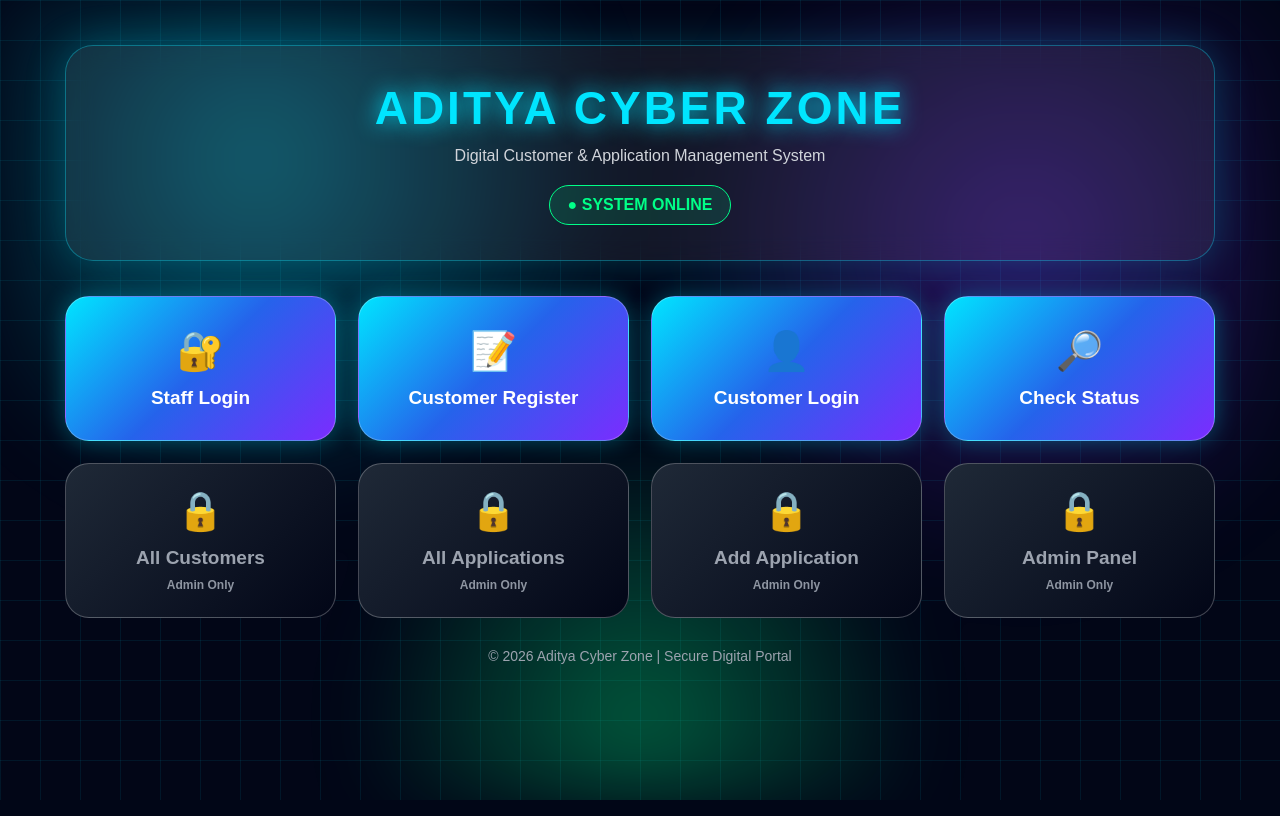
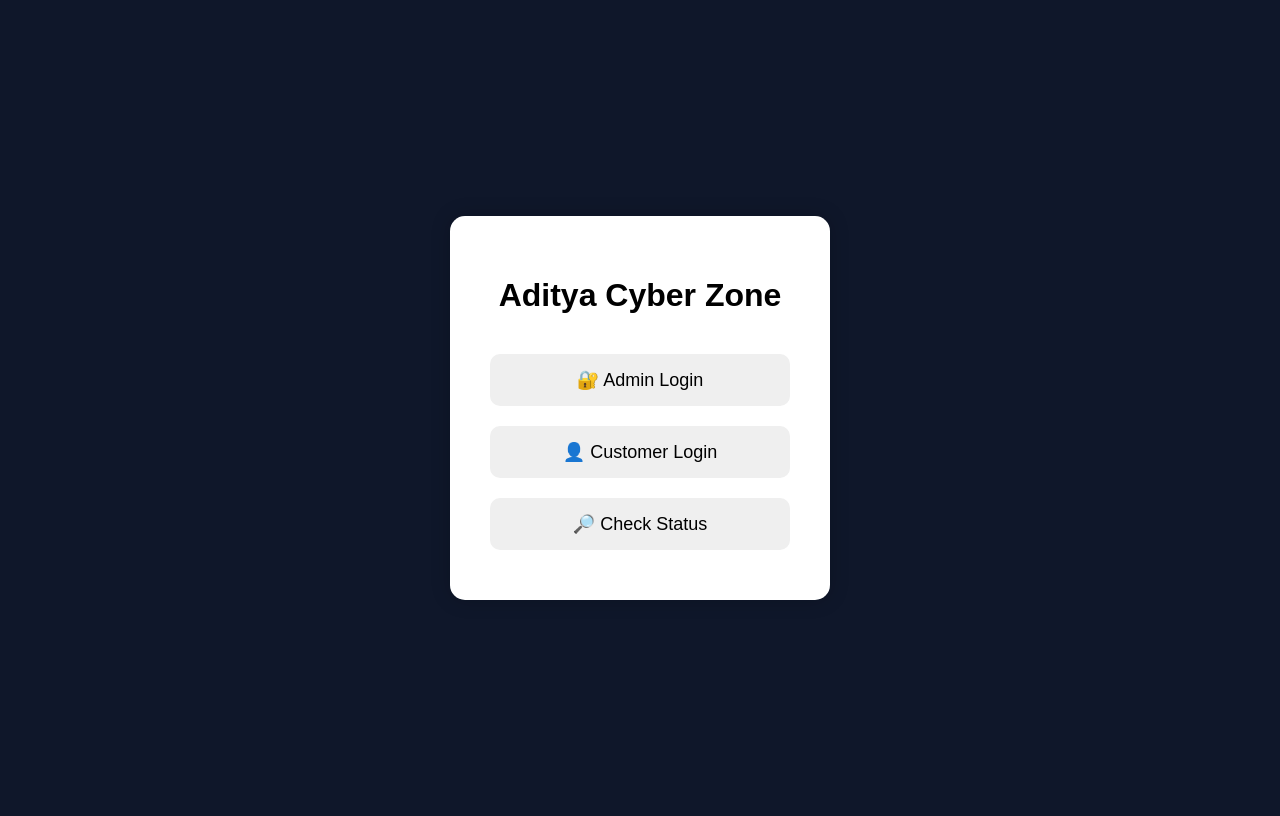
Before and after one commit to Adityakumar444uu/aditya-cyber-zone, a Django app: page / in a window 1280 px wide. Run offline with Django 5.2, Linux system fonts and the light colour scheme.

Commit message:
Updated home and admin navigation

```diff
--- a/customers_app/views.py
+++ b/customers_app/views.py
@@ -216,21 +216,11 @@ def home(request):
 
     links = [
 
-        {"name": "Staff Login", "url": "/login/", "icon": "🔐", "admin": False},
+        {"name": "Admin Login", "url": "/admin/", "icon": "🔐"},
 
-        {"name": "Customer Register", "url": "/customer-register/", "icon": "📝", "admin": False},
+        {"name": "Customer Login", "url": "/customer-login/", "icon": "👤"},
 
-        {"name": "Customer Login", "url": "/customer-login/", "icon": "👤", "admin": False},
-
-        {"name": "Check Status", "url": "/check-status/", "icon": "🔎", "admin": False},
-
-        {"name": "All Customers", "url": "/customers/", "icon": "📋", "admin": True},
-
-        {"name": "All Applications", "url": "/applications/", "icon": "📂", "admin": True},
-
-        {"name": "Add Application", "url": "/add-application/", "icon": "➕", "admin": True},
-
-        {"name": "Admin Panel", "url": "/admin/", "icon": "⚙️", "admin": True},
+        {"name": "Check Status", "url": "/check-status/", "icon": "🔎"},
 
     ]
 
--- a/templates/home.html
+++ b/templates/home.html
@@ -2,228 +2,73 @@
 <html>
 <head>
 <title>Aditya Cyber Zone</title>
-    <meta name="viewport" content="width=device-width, initial-scale=1">
 
 <style>
-        *{margin:0;padding:0;box-sizing:border-box;font-family:Arial, sans-serif;}
 
 body{
-            min-height:100vh;
-            background:#020617;
-            color:white;
-            overflow-x:hidden;
+background:#0f172a;
+display:flex;
+justify-content:center;
+align-items:center;
+height:100vh;
+font-family:Arial;
 }
 
-        body::before{
-            content:"";
-            position:fixed;
-            inset:0;
-            background:
-                linear-gradient(rgba(0,229,255,.08) 1px, transparent 1px),
-                linear-gradient(90deg, rgba(0,229,255,.08) 1px, transparent 1px);
-            background-size:40px 40px;
-            z-index:-2;
-        }
-
-        .glow{
-            position:fixed;
-            inset:0;
-            background:
-                radial-gradient(circle at 20% 20%, #00e5ff55, transparent 30%),
-                radial-gradient(circle at 80% 30%, #7b2cff55, transparent 30%),
-                radial-gradient(circle at 50% 90%, #00ff8855, transparent 30%);
-            filter:blur(35px);
-            z-index:-1;
-        }
-
-        .container{
-            width:92%;
-            max-width:1150px;
-            margin:auto;
-            padding:45px 0;
-        }
-
-        .hero{
+.box{
+background:white;
+padding:40px;
+border-radius:15px;
+width:300px;
 text-align:center;
-            padding:35px 20px;
-            border:1px solid rgba(0,229,255,.35);
-            border-radius:28px;
-            background:rgba(255,255,255,.07);
-            box-shadow:0 0 40px rgba(0,229,255,.22);
-            backdrop-filter:blur(14px);
+box-shadow:0 0 20px rgba(0,0,0,.2);
 }
 
 h1{
-            font-size:46px;
-            letter-spacing:3px;
-            color:#00e5ff;
-            text-shadow:0 0 22px #00e5ff;
+margin-bottom:30px;
 }
 
-        .tagline{
-            margin-top:12px;
-            color:#d1d5db;
-            font-size:16px;
+a{
+text-decoration:none;
 }
 
-        .status{
-            display:inline-block;
-            margin-top:20px;
-            padding:10px 18px;
-            border-radius:999px;
-            border:1px solid #00ff88;
-            color:#00ff88;
-            background:rgba(0,255,136,.12);
-            font-weight:bold;
+button{
+width:100%;
+padding:15px;
+margin:10px 0;
+border:none;
+border-radius:10px;
+font-size:18px;
+cursor:pointer;
 }
 
-        .grid{
-            display:grid;
-            grid-template-columns:repeat(auto-fit,minmax(220px,1fr));
-            gap:22px;
-            margin-top:35px;
+button:hover{
+transform:scale(1.03);
 }
 
-        .btn{
-            position:relative;
-            overflow:hidden;
-            min-height:145px;
-            padding:25px 18px;
-            border-radius:24px;
-            text-decoration:none;
-            color:white;
-            text-align:center;
-            display:flex;
-            flex-direction:column;
-            align-items:center;
-            justify-content:center;
-            font-size:19px;
-            font-weight:bold;
-            background:linear-gradient(135deg,#00e5ff,#2563eb,#7b2cff);
-            border:1px solid rgba(255,255,255,.25);
-            box-shadow:0 0 25px rgba(0,229,255,.32);
-            transition:.3s;
-        }
-
-        .btn::before{
-            content:"";
-            position:absolute;
-            top:0;
-            left:-120%;
-            width:100%;
-            height:100%;
-            background:linear-gradient(90deg,transparent,rgba(255,255,255,.45),transparent);
-            transition:.6s;
-        }
-
-        .btn:hover::before{
-            left:120%;
-        }
-
-        .btn:hover{
-            transform:translateY(-8px) scale(1.03);
-            box-shadow:0 0 35px #00e5ff;
-        }
-
-        .icon{
-            font-size:38px;
-            margin-bottom:14px;
-        }
-
-        small{
-            display:block;
-            margin-top:9px;
-            font-size:12px;
-            opacity:.9;
-        }
-
-        .locked-btn{
-            background:linear-gradient(135deg,#1f2937,#020617);
-            color:#9ca3af;
-            cursor:not-allowed;
-            box-shadow:none;
-        }
-
-        .locked-btn:hover{
-            transform:none;
-            box-shadow:none;
-        }
-
-        .admin-btn{
-            background:linear-gradient(135deg,#facc15,#fb923c,#ef4444);
-            color:#111827;
-            box-shadow:0 0 25px rgba(250,204,21,.45);
-        }
-
-        .footer{
-            text-align:center;
-            margin-top:30px;
-            color:#9ca3af;
-            font-size:14px;
-        }
-
-        @media(max-width:600px){
-            h1{font-size:30px;}
-            .container{padding:25px 0;}
-            .btn{min-height:125px;}
-        }
 </style>
 </head>
 
 <body>
 
-<div class="glow"></div>
+<div class="box">
 
-<div class="container">
-
-    <div class="hero">
-        <h1>ADITYA CYBER ZONE</h1>
-        <p class="tagline">Digital Customer & Application Management System</p>
-        <div class="status">● SYSTEM ONLINE</div>
-    </div>
-
-    <div class="grid">
+<h1>Aditya Cyber Zone</h1>
 
 {% for link in links %}
 
-            {% if link.admin %}
+<a href="{{ link.url }}">
 
-                {% if request.user.is_authenticated and request.user.is_staff %}
+<button>
 
-                    <a href="{{ link.url }}" class="btn admin-btn">
-                        <span class="icon">{{ link.icon }}</span>
-                        {{ link.name }}
-                        <small>Admin Access</small>
+{{ link.icon }} {{ link.name }}
+
+</button>
+
 </a>
-
-                {% else %}
-
-                    <div class="btn locked-btn">
-                        <span class="icon">🔒</span>
-                        {{ link.name }}
-                        <small>Admin Only</small>
-                    </div>
-
-                {% endif %}
-
-            {% else %}
-
-                <a href="{{ link.url }}" class="btn">
-                    <span class="icon">{{ link.icon }}</span>
-                    {{ link.name }}
-                </a>
-
-            {% endif %}
 
 {% endfor %}
 
 </div>
 
-    <div class="footer">
-        © 2026 Aditya Cyber Zone | Secure Digital Portal
-    </div>
-
-</div>
-
 </body>
 </html>
```
Also changed, not shown: acz/settings.py (+4 -3 lines), templates/check_status.html (+4 -4 lines), templates/customer_list.html (+86 -67 lines), db.sqlite3. Lines whose indentation alone changed are shown as unchanged.
